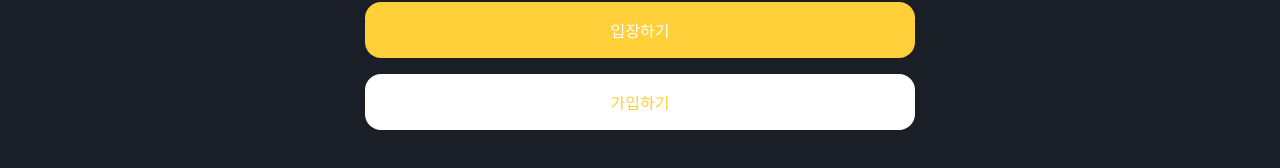
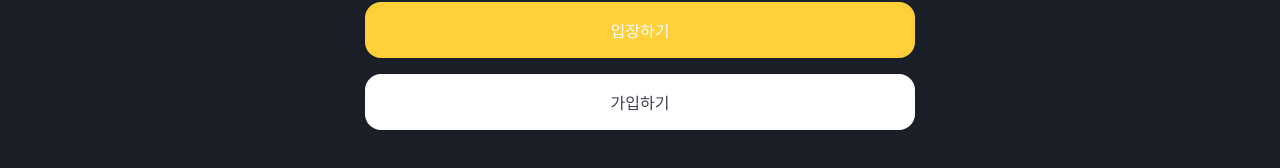
Before and after one commit to waffle-card/client, a React (Create React App) app: page /login in a window 1280 px wide. Shown: the part 514-682 px from the top of the page. Built offline with nearby package versions, Linux system fonts and the light colour scheme.

Commit message:
refactor: 버튼 글자색 다크 추가 및 적용

```diff
--- a/src/pages/LoginPage/index.jsx
+++ b/src/pages/LoginPage/index.jsx
@@ -102,7 +102,7 @@ const LoginPage = ({ ...prop }) => {
             type="button"
             onClick={handleClickSignUpButton}
             backgroundColor="white"
-            fontColor={Common.colors.point}>
+            fontColor={Common.colors.button_font_dark}>
             가입하기
           </StyledButton>
         </ContentContainer>
--- a/src/styles/index.js
+++ b/src/styles/index.js
@@ -20,6 +20,8 @@ export default {
     background_pointer: 'rgba(255, 255, 255, 0.2)',
     background_modal: 'rgba(43, 51, 63, 1)',
     border: 'rgba(255, 255, 255, 0.5)',
+
+    button_font_dark: 'rgba(63, 65, 80, 1)',
 
     speech_bubble: 'rgba(62, 72, 87, 0.8)',
 
```
